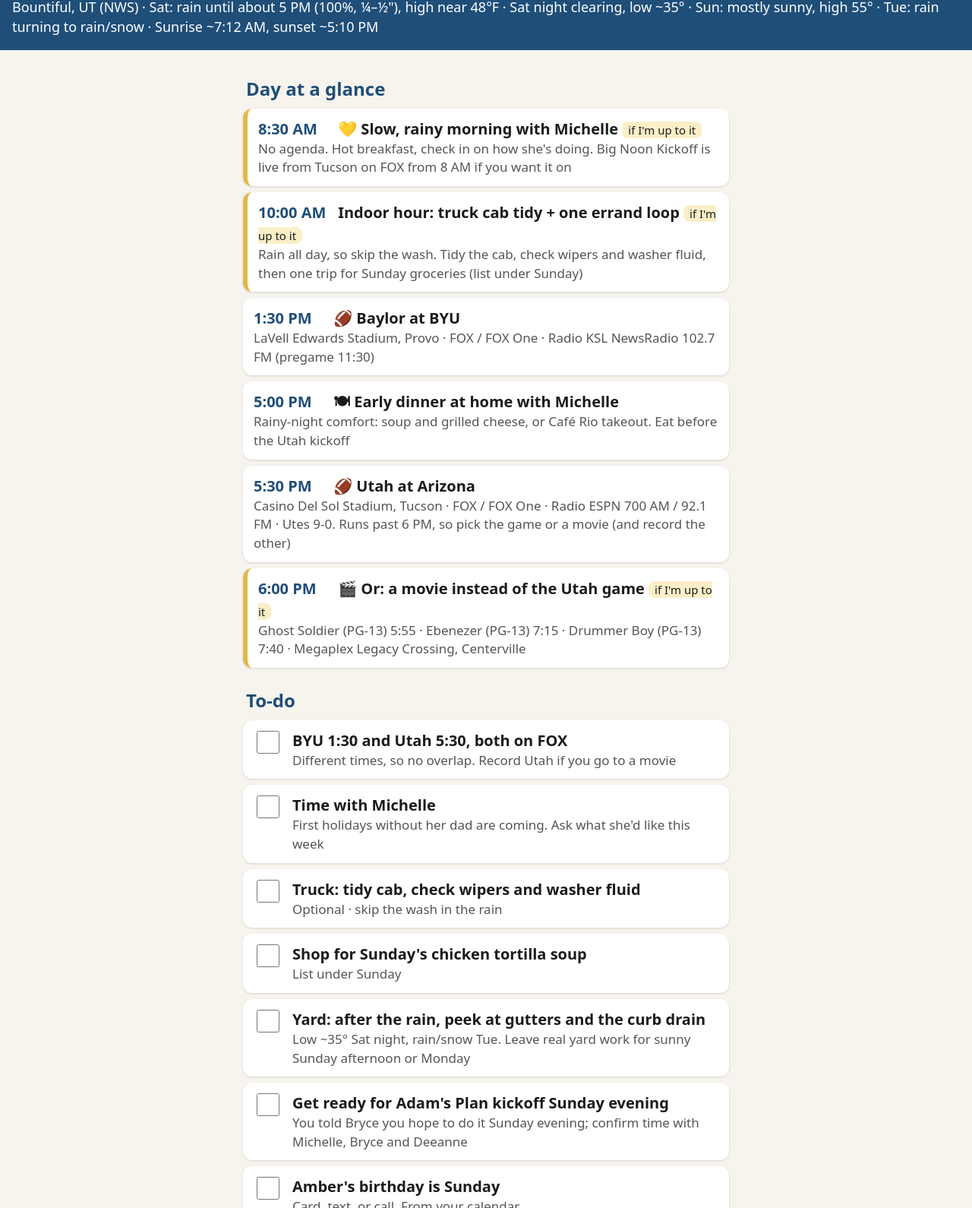
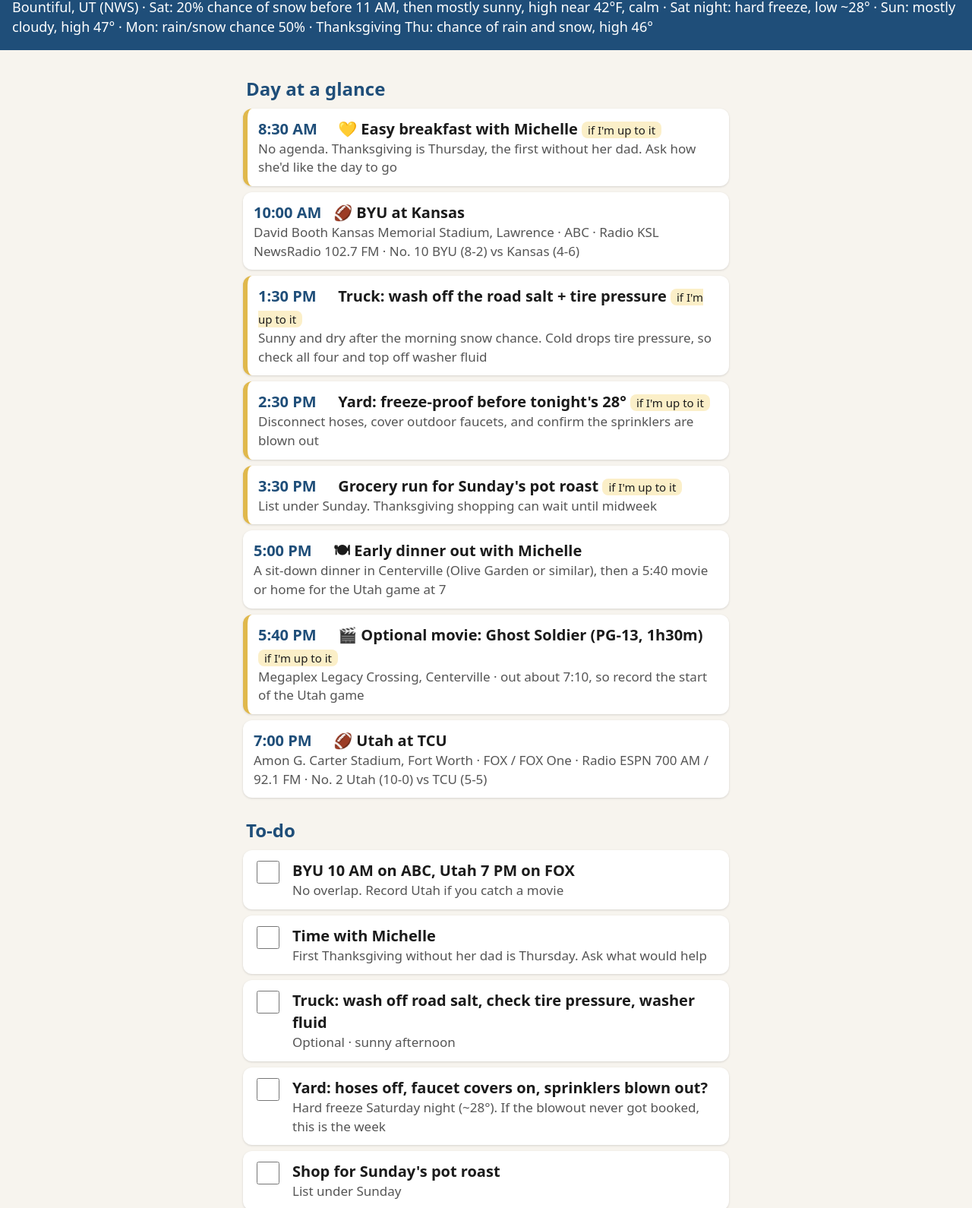
Before and after one commit to dwightgoodwin1963/saturday-plan, a plain HTML site: page index.html in a window 1280 px wide. Shown: the part 69-1659 px from the top of the page at 76% size. Drawn offline with Linux system fonts and the light colour scheme.

Commit message:
Plan update 202611201814

```diff
--- a/app.js
+++ b/app.js
@@ -23,4 +23,4 @@ fetch('plan.json?v='+Date.now(),{cache:'no-store'}).then(r=>{if(!r.ok)throw new
  // carry unfinished added tasks into next week
  addEventListener('pagehide',()=>localStorage.setItem('satplan-carry',JSON.stringify(S.added.filter(i=>!S.checked[i.id]))));
  document.title=p.title;$('#title').textContent=p.title;$('#wx').textContent=p.weather;render()}).catch(e=>{$('#m').innerHTML='<div class="card">Could not load the plan ('+esc(e.message)+'). <button onclick="location.reload()">Try again</button></div>'});
-if('serviceWorker' in navigator)navigator.serviceWorker.register('sw.js?v=202611131822',{scope:'./'}).then(r=>r.update()).catch(()=>{});
+if('serviceWorker' in navigator)navigator.serviceWorker.register('sw.js?v=202611201814',{scope:'./'}).then(r=>r.update()).catch(()=>{});
--- a/index.html
+++ b/index.html
@@ -13,4 +13,4 @@ form{display:flex;gap:8px;margin-top:8px}form input,form select{font-size:20px;p
 form input{flex:1;min-width:0}button{font-size:20px;padding:10px 16px;border:0;border-radius:10px;background:#1f4e79;color:#fff}
 .del{background:none;color:#a33;font-size:18px;padding:0 6px;margin-left:auto}
 </style></head><body><header><h1 id="title">Saturday Plan</h1><p id="wx"></p></header><main id="m">Loading…</main>
-<script src="app.js?v=202611131822"></script></body></html>
+<script src="app.js?v=202611201814"></script></body></html>
--- a/plan.json
+++ b/plan.json
@@ -1,128 +1,140 @@
 {
-"date": "2026-11-14",
-"title": "Saturday Plan · Nov 14, 2026",
-"weather": "Bountiful, UT (NWS) · Sat: rain until about 5 PM (100%, ¼–½\"), high near 48°F · Sat night clearing, low ~35° · Sun: mostly sunny, high 55° · Tue: rain turning to rain/snow · Sunrise ~7:12 AM, sunset ~5:10 PM",
+"date": "2026-11-21",
+"title": "Saturday Plan · Nov 21, 2026",
+"weather": "Bountiful, UT (NWS) · Sat: 20% chance of snow before 11 AM, then mostly sunny, high near 42°F, calm · Sat night: hard freeze, low ~28° · Sun: mostly cloudy, high 47° · Mon: rain/snow chance 50% · Thanksgiving Thu: chance of rain and snow, high 46°",
 "schedule": [
 {
 "time": "8:30 AM",
-"title": "💛 Slow, rainy morning with Michelle",
-"detail": "No agenda. Hot breakfast, check in on how she's doing. Big Noon Kickoff is live from Tucson on FOX from 8 AM if you want it on",
+"title": "💛 Easy breakfast with Michelle",
+"detail": "No agenda. Thanksgiving is Thursday, the first without her dad. Ask how she'd like the day to go",
 "optional": true
 },
 {
 "time": "10:00 AM",
-"title": "Indoor hour: truck cab tidy + one errand loop",
-"detail": "Rain all day, so skip the wash. Tidy the cab, check wipers and washer fluid, then one trip for Sunday groceries (list under Sunday)",
+"title": "🏈 BYU at Kansas",
+"detail": "David Booth Kansas Memorial Stadium, Lawrence · ABC · Radio KSL NewsRadio 102.7 FM · No. 10 BYU (8-2) vs Kansas (4-6)"
+},
+{
+"time": "1:30 PM",
+"title": "Truck: wash off the road salt + tire pressure",
+"detail": "Sunny and dry after the morning snow chance. Cold drops tire pressure, so check all four and top off washer fluid",
 "optional": true
 },
 {
-"time": "1:30 PM",
-"title": "🏈 Baylor at BYU",
-"detail": "LaVell Edwards Stadium, Provo · FOX / FOX One · Radio KSL NewsRadio 102.7 FM (pregame 11:30)"
+"time": "2:30 PM",
+"title": "Yard: freeze-proof before tonight's 28°",
+"detail": "Disconnect hoses, cover outdoor faucets, and confirm the sprinklers are blown out",
+"optional": true
+},
+{
+"time": "3:30 PM",
+"title": "Grocery run for Sunday's pot roast",
+"detail": "List under Sunday. Thanksgiving shopping can wait until midweek",
+"optional": true
 },
 {
 "time": "5:00 PM",
-"title": "🍽 Early dinner at home with Michelle",
-"detail": "Rainy-night comfort: soup and grilled cheese, or Café Rio takeout. Eat before the Utah kickoff"
+"title": "🍽 Early dinner out with Michelle",
+"detail": "A sit-down dinner in Centerville (Olive Garden or similar), then a 5:40 movie or home for the Utah game at 7"
 },
 {
-"time": "5:30 PM",
-"title": "🏈 Utah at Arizona",
-"detail": "Casino Del Sol Stadium, Tucson · FOX / FOX One · Radio ESPN 700 AM / 92.1 FM · Utes 9-0. Runs past 6 PM, so pick the game or a movie (and record the other)"
+"time": "5:40 PM",
+"title": "🎬 Optional movie: Ghost Soldier (PG-13, 1h30m)",
+"detail": "Megaplex Legacy Crossing, Centerville · out about 7:10, so record the start of the Utah game",
+"optional": true
 },
 {
-"time": "6:00 PM",
-"title": "🎬 Or: a movie instead of the Utah game",
-"detail": "Ghost Soldier (PG-13) 5:55 · Ebenezer (PG-13) 7:15 · Drummer Boy (PG-13) 7:40 · Megaplex Legacy Crossing, Centerville",
-"optional": true
+"time": "7:00 PM",
+"title": "🏈 Utah at TCU",
+"detail": "Amon G. Carter Stadium, Fort Worth · FOX / FOX One · Radio ESPN 700 AM / 92.1 FM · No. 2 Utah (10-0) vs TCU (5-5)"
 }
 ],
 "todo": [
 {
 "id": "games",
-"text": "BYU 1:30 and Utah 5:30, both on FOX",
-"meta": "Different times, so no overlap. Record Utah if you go to a movie"
+"text": "BYU 10 AM on ABC, Utah 7 PM on FOX",
+"meta": "No overlap. Record Utah if you catch a movie"
 },
 {
 "id": "michelle",
 "text": "Time with Michelle",
-"meta": "First holidays without her dad are coming. Ask what she'd like this week"
+"meta": "First Thanksgiving without her dad is Thursday. Ask what would help"
 },
 {
 "id": "truck",
-"text": "Truck: tidy cab, check wipers and washer fluid",
-"meta": "Optional · skip the wash in the rain"
+"text": "Truck: wash off road salt, check tire pressure, washer fluid",
+"meta": "Optional · sunny afternoon"
+},
+{
+"id": "yard",
+"text": "Yard: hoses off, faucet covers on, sprinklers blown out?",
+"meta": "Hard freeze Saturday night (~28°). If the blowout never got booked, this is the week"
 },
 {
 "id": "shopping",
-"text": "Shop for Sunday's chicken tortilla soup",
+"text": "Shop for Sunday's pot roast",
 "meta": "List under Sunday"
 },
 {
-"id": "yard",
-"text": "Yard: after the rain, peek at gutters and the curb drain",
-"meta": "Low ~35° Sat night, rain/snow Tue. Leave real yard work for sunny Sunday afternoon or Monday"
+"id": "thanksgiving",
+"text": "Thanksgiving: confirm plans with Michelle",
+"meta": "Who's hosting, who's coming, what you're bringing"
 },
 {
-"id": "adam-plan",
-"text": "Get ready for Adam's Plan kickoff Sunday evening",
-"meta": "You told Bryce you hope to do it Sunday evening; confirm time with Michelle, Bryce and Deeanne"
-},
-{
-"id": "amber",
-"text": "Amber's birthday is Sunday",
-"meta": "Card, text, or call. From your calendar"
+"id": "adam",
+"text": "Adam: check on the RLB Holdings apartment application",
+"meta": "Michelle sent Bryce Beattie the savings proof on Nov 18"
 }
 ],
 "ward": [
 {
-"id": "ward-office",
-"text": "Ready Bishop's office for 3 declarations",
-"meta": "Geurts 1:00 · Anthony Hewlett 1:20 · Waite 1:40 (A-Frame Chapel, Bishop's Office)"
+"id": "ward-check",
+"text": "Cut the check for Hermana Bertha Yanez",
+"meta": "Bishop Kuehne asked for it Sunday · Woods Cross Point S (Ken's Tires) invoice 0200853"
 },
 {
-"id": "ward-lcr",
-"text": "LCR: review 12 pending expenses",
-"meta": "Weekly financial summary arrived Fri Nov 13"
-},
-{
-"id": "ward-nts",
-"text": "New Testament Stories books: watch for the shipment",
-"meta": "One copy per active household with kids 3–11; ask Primary presidency for the list. Church notice Nov 13"
+"id": "ward-office",
+"text": "Ready Bishop's office for declarations",
+"meta": "McKay 1:00 · Robert B Male 1:20 · McKay also shows at 2:40 (A-Frame Chapel, Bishop's Office)"
 },
 {
 "id": "ward-mckay",
-"text": "Clear McKay's declined 1:00 slot on Nov 22",
-"meta": "They re-booked 2:40; the declined 1:00 entry is still on the clerk calendar"
+"text": "Fix the McKay double booking",
+"meta": "Both 1:00 and 2:40 are on the clerk calendar. Last week they had re-booked 2:40; confirm which one and clear the other"
 },
 {
-"id": "ward-party",
-"text": "Christmas party A-Frame reservation",
-"meta": "No reply yet from Sister Steenblik to your Nov 8 email. Check with her or the Bishop Sunday"
+"id": "ward-audit",
+"text": "Start the membership audit in LCR",
+"meta": "Due Dec 15; Stake Clerk Tom Heath asks for a week early. Watch the short training video first"
+},
+{
+"id": "ward-cyt",
+"text": "Children and youth training list",
+"meta": "Leader and Clerk Resources → search \"children and youth training\"; help those members finish it in the next few weeks"
 }
 ],
 "projects": [
 {
 "id": "proj-sprinklers",
-"text": "1. Get the sprinkler blowout done this week",
-"meta": "Rain/snow Tuesday and first freezing nights are close. Sunny Sunday or Monday is your window to book it"
+"text": "1. Sprinkler blowout, if it's still not done",
+"meta": "Carryover. Hard freeze Saturday night. A call Monday is fine"
 },
 {
 "id": "proj-holyland",
-"text": "2. Holy Land trip: passport copies + final payment",
-"meta": "Discovery XA balance due Nov 30. Michelle is on it; just help with passport photo-page copies"
+"text": "2. Holy Land trip: watch for Carol's flight options",
+"meta": "Discovery XA confirmed your payment Nov 16; Carol is working on flights"
 },
 {
 "id": "proj-proconnect",
 "text": "3. ProConnect renewal and DOPL license decision",
-"meta": "Carryover. A weekday is fine; decide with retirement in mind"
+"meta": "Carryover. The tax year 2026 ProConnect notice came Nov 20; a weekday is fine"
 }
 ],
 "sunday": [
 {
 "time": "9:00 AM",
 "title": "Sacrament Meeting",
-"detail": "Hymns 280 Welcome, Welcome, Sabbath Morning · 1072 When I Survey the Wondrous Cross · 134 I Believe in Christ · Zoom: zoom.us/j/94210960309"
+"detail": "Hymns 94 Come, Ye Thankful People · 1041 O Lord, Who Gave Thy Life for Me · 241 Count Your Blessings · Zoom: zoom.us/j/94210960309"
 },
 {
 "time": "10:05 AM",
@@ -132,56 +144,66 @@
 {
 "time": "1:00 PM",
 "title": "Tithing declarations (A-Frame Chapel, Bishop's Office)",
-"detail": "Geurts 1:00 · Anthony Hewlett 1:20 · Waite 1:40"
+"detail": "McKay 1:00 · Robert B Male 1:20 · McKay 2:40 (double-booked, confirm)"
 },
 {
 "time": "5:00 PM",
-"title": "Sunday dinner: slow-cooker chicken tortilla soup",
-"detail": "Shop: 1½ lb chicken breasts · 2 cans black beans · 1 can corn · 1 can Rotel · 1 jar salsa · 32 oz chicken broth · taco seasoning · shredded cheese · sour cream · avocados · tortilla chips · cornbread mix · Start it before church; it stretches easily if family comes for the evening · Check with Michelle first"
-},
-{
-"time": "Evening",
-"title": "Adam's Plan kickoff (hoped for)",
-"detail": "Not on the calendar yet. Confirm the time with Michelle and Bryce"
+"title": "Sunday dinner: slow-cooker pot roast",
+"detail": "Shop: 3 lb chuck roast · 2 lb baby potatoes · 1 lb carrots · 1 onion · 1 pkg onion soup mix · 14 oz beef broth · brown gravy mix · dinner rolls · bagged salad · butter · Start it before church; it's ready when you get home · Check with Michelle first"
 }
 ],
 "movies": [
 {
-"time": "5:55 PM",
+"time": "5:40 PM",
 "title": "Ghost Soldier",
-"detail": "PG-13 · action thriller, Jim Caviezel · 1h30m · Megaplex Legacy Crossing, Centerville · overlaps Utah game"
+"detail": "PG-13 · 1h30m · out about 7:10, best fit with the Utah game · Megaplex Legacy Crossing, Centerville"
 },
 {
-"time": "7:15 PM",
+"time": "5:30 PM",
 "title": "Ebenezer",
-"detail": "PG-13 · live-action fantasy drama, Johnny Depp & Ian McKellen · 1h56m · also 7:40 · Megaplex Legacy Crossing"
+"detail": "PG-13 · 1h55m · also 8:15 · Megaplex Legacy Crossing"
 },
 {
-"time": "7:40 PM",
+"time": "5:45 PM",
+"title": "The Hunger Games: Sunrise on the Reaping",
+"detail": "PG-13 · 2h30m · new this week · also 6:15 (3D), 6:30, 7:15 · Megaplex Legacy Crossing"
+},
+{
+"time": "6:40 PM",
 "title": "Drummer Boy",
-"detail": "PG-13 · musical romance · 2h09m · Megaplex Legacy Crossing"
+"detail": "PG-13 · 2h09m · Megaplex Legacy Crossing"
+},
+{
+"time": "7:30 PM",
+"title": "I Play Rocky",
+"detail": "PG-13 · 2h08m · Megaplex Legacy Crossing"
 }
 ],
 "community": [
 {
-"time": "10 AM–8 PM",
-"title": "Crystal Festival (rocks, gems, fossils)",
-"detail": "Davis Conference Center, Layton · free admission · good rainy-day outing"
+"time": "10 AM–1 PM",
+"title": "CommonSpirit Holy Cross Hospital 50th anniversary",
+"detail": "Western Sports Park · free, family-friendly · Teddy Bear Clinic for kids, free flu shots"
+},
+{
+"time": "1:30 PM",
+"title": "Cranksgiving bike ride food drive",
+"detail": "Registration 12:45, ends at Bountiful Elementary"
+},
+{
+"time": "3 PM & 7 PM",
+"title": "Singin' in the Rain musical",
+"detail": "Bountiful High School Auditorium"
 },
 {
 "time": "7:00 PM",
-"title": "Singin' in the Rain musical",
-"detail": "Bountiful High School"
+"title": "Newsies",
+"detail": "Viewmont High School · $10 adults, $5 students"
 },
 {
-"time": "7:30 PM",
-"title": "Bountiful Philharmonia Chamber Orchestra concert",
-"detail": "Bountiful · listed on Discover Davis"
-},
-{
-"time": "10 AM–2 PM",
-"title": "Salt Lake Winter Farmers Market opens (indoors)",
-"detail": "The Leonardo, Salt Lake City"
+"time": "Mon 6 PM",
+"title": "Bountiful Main Street tree lighting",
+"detail": "Bountiful Post Office, 20 S. Main · free · Santa by fire truck, cocoa, choirs"
 }
 ],
 "grandkids": []
--- a/sw.js
+++ b/sw.js
@@ -1,4 +1,4 @@
-const C='sat-202611131822';const A=['./','index.html','app.js?v=202611131822','manifest.json','icon-192.png'];
+const C='sat-202611201814';const A=['./','index.html','app.js?v=202611201814','manifest.json','icon-192.png'];
 self.addEventListener('install',e=>{self.skipWaiting();e.waitUntil(caches.open(C).then(c=>c.addAll(A)).catch(()=>{}))});
 self.addEventListener('activate',e=>e.waitUntil(caches.keys().then(ks=>Promise.all(ks.filter(k=>k!==C).map(k=>caches.delete(k)))).then(()=>self.clients.claim())));
 self.addEventListener('fetch',e=>{if(e.request.method!=='GET'||new URL(e.request.url).origin!==location.origin)return;
```
